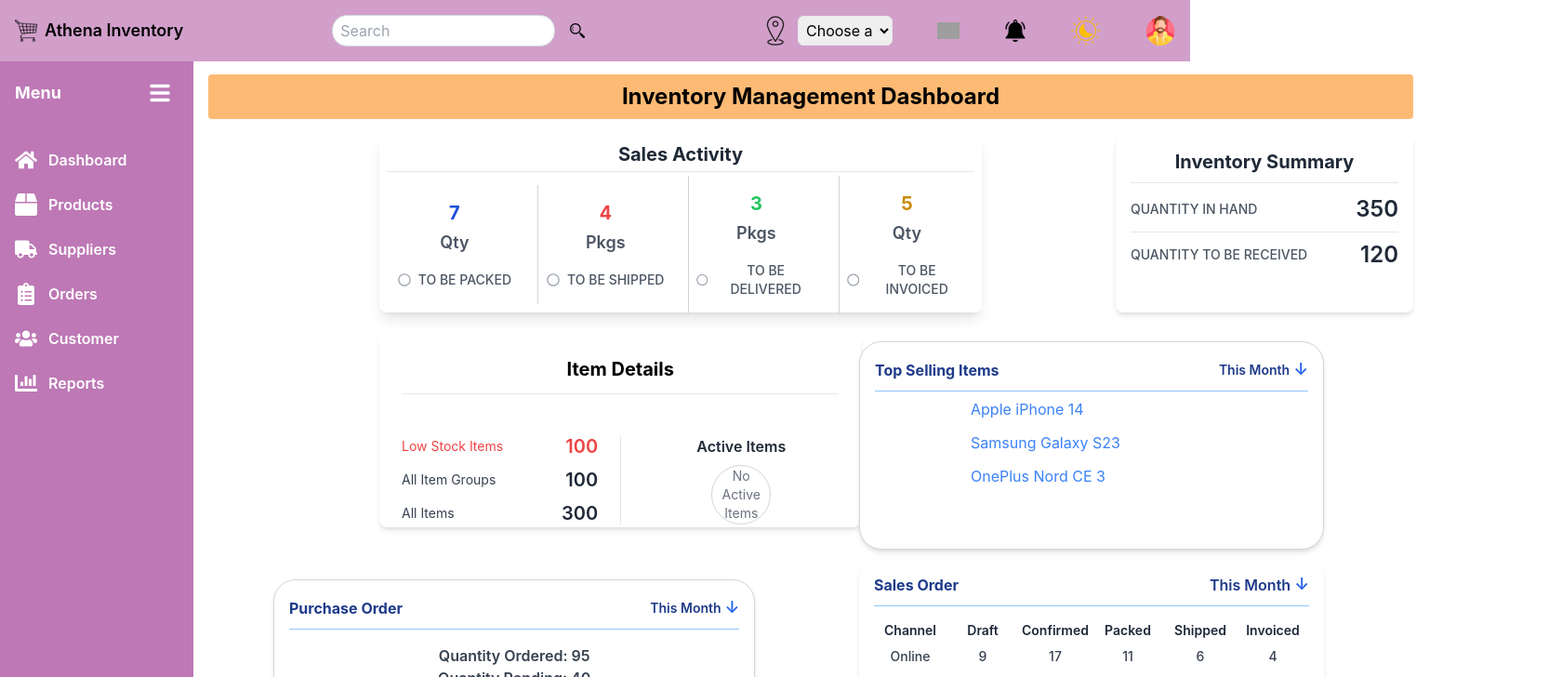
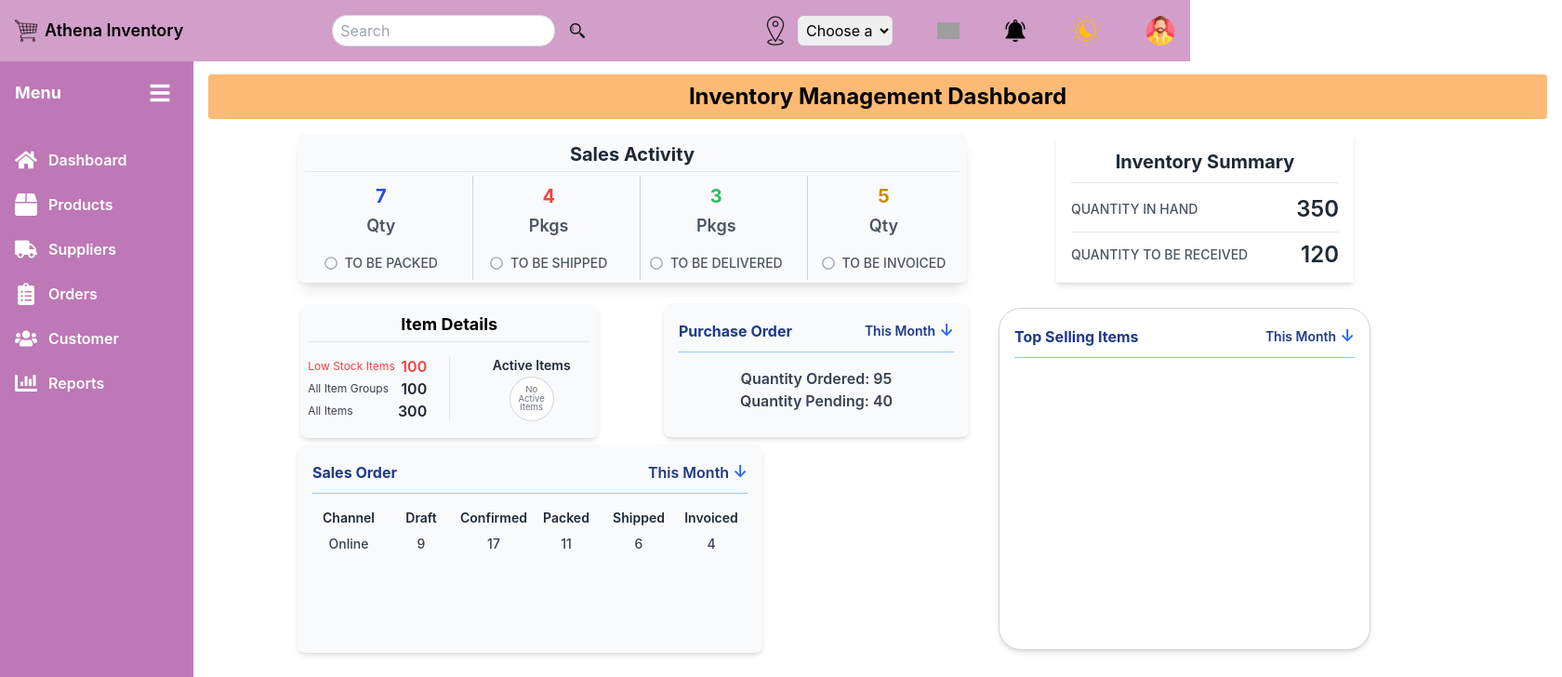
Before and after one commit to anik0103/inventory-management-system, a React (Create React App) app: page / in a window 1280 px wide. Shown: the top 728 px of the page at 93% size, 1680 px wide, since content can reach past the window. Built offline with nearby package versions, Linux system fonts and the light colour scheme; grey boxes are pictures that could not be loaded.

Commit message:
feat: Refactor dashboard components for improved layout and styling

```diff
--- a/src/Components/Dashbord/OrderStatus.js
+++ b/src/Components/Dashbord/OrderStatus.js
@@ -1,11 +1,11 @@
-import mockData from '../../asset/fakeApiResponce/mockData.json';
-
+import React from "react";
+import mockData from "../../asset/fakeApiResponce/mockData.json";
 
 const SalesOrderCard = () => {
   const sales = mockData.salesOrder;
 
   return (
-    <div className="bg-white border-gray-300 p-4 rounded-3xl shadow-md w-[500px] ml-[700px] mt-[-240px] h-56">
+    <div className="bg-gray-50 border-gray-300 p-4 rounded-lg shadow-md w-[31.25rem] ml-[6rem] mt-[-0.998rem] h-56">
       <div className="flex justify-between items-center border-b border-blue-300 pb-2 mb-4">
         <h2 className="font-bold text-blue-900">{sales.title}</h2>
         <span className="font-semibold text-blue-900 flex items-center gap-1">
@@ -14,16 +14,13 @@ const SalesOrderCard = () => {
         </span>
       </div>
 
-
       <div className="grid grid-cols-6 gap-y-2 text-center text-sm font-semibold text-slate-800">
-
         <div>Channel</div>
         <div>Draft</div>
         <div>Confirmed</div>
         <div>Packed</div>
         <div>Shipped</div>
         <div>Invoiced</div>
-
 
         <div className="text-gray-700 font-medium">{sales.channel}</div>
         <div className="text-gray-700 font-medium">{sales.draft}</div>
--- a/src/Components/Dashbord/SalesOverVew/InventorySummary.js
+++ b/src/Components/Dashbord/SalesOverVew/InventorySummary.js
@@ -1,21 +1,33 @@
-import React from 'react';
+import React from "react";
 import mockData from "../../../asset/fakeApiResponce/mockData.json";
 
 const InventorySummaryCard = () => {
+  const quantityInHand = mockData.inventorySummary?.packagesInHand || 0;
+  const quantityToBeReceived =
+    mockData.inventorySummary?.packagesToBeReceived || 0;
+
   return (
-    <div className="bg-white rounded-lg shadow-md p-4 w-[20rem] ml-[61rem] mt-[-12rem] h-[12rem]">
+    <div className="bg-gray-50rounded-lg shadow-md p-4 w-[20rem] ml-[57rem] mt-[-10rem] h-[10rem]">
       <div className="pb-2 border-b border-gray-200 mb-2">
         <h2 className="text-xl font-bold text-gray-800">Inventory Summary</h2>
       </div>
       <div className="flex flex-col">
         <div className="flex justify-between items-center py-1">
-          <span className="text-sm font-medium text-gray-600 uppercase">QUANTITY IN HAND</span>
-          <span className="text-2xl font-semibold text-gray-800">{mockData.inventorySummary.packagesInHand}</span>
+          <span className="text-sm font-medium text-gray-600 uppercase">
+            QUANTITY IN HAND
+          </span>
+          <span className="text-2xl font-semibold text-gray-800">
+            {quantityInHand}
+          </span>
         </div>
         <div className="border-b border-gray-200 my-1"></div>
         <div className="flex justify-between items-center py-1">
-          <span className="text-sm font-medium text-gray-600 uppercase">QUANTITY TO BE RECEIVED</span>
-          <span className="text-2xl font-semibold text-gray-800">{mockData.inventorySummary.packagesToBeReceived}</span>
+          <span className="text-sm font-medium text-gray-600 uppercase">
+            QUANTITY TO BE RECEIVED
+          </span>
+          <span className="text-2xl font-semibold text-gray-800">
+            {quantityToBeReceived}
+          </span>
         </div>
       </div>
     </div>
--- a/src/Components/Dashbord/SalesOverVew/SalesCards.js
+++ b/src/Components/Dashbord/SalesOverVew/SalesCards.js
@@ -1,19 +1,15 @@
-import React from 'react';
-import { FaRegCircle } from 'react-icons/fa';
+import React from "react";
+import { FaRegCircle } from "react-icons/fa";
 
 const Cards = ({ value, label, status, valueColor, labelColor }) => {
   return (
-    <div className="flex flex-col items-center py-4 px-2 flex-grow w-56">
+    <div className="flex flex-col items-center py-2 px-2 flex-grow w-80">
       {value !== undefined && (
-        <p className={`text-xl font-bold ${valueColor} mb-1`}>
-          {value}
-        </p>
+        <p className={`text-xl font-bold ${valueColor} mb-1`}>{value}</p>
       )}
 
       {label && (
-        <p className={`text-lg font-semibold ${labelColor} mb-4`}>
-          {label}
-        </p>
+        <p className={`text-lg font-semibold ${labelColor} mb-4`}>{label}</p>
       )}
 
       {status !== undefined && (
--- a/src/Components/Dashbord/SalesOverVew/SummaryCards.js
+++ b/src/Components/Dashbord/SalesOverVew/SummaryCards.js
@@ -1,15 +1,14 @@
 // SummaryCards.jsx
-import Cards from "./SalesCards"; // Assuming this is your individual metric card component
+import Cards from "./SalesCards";
 import mockData from "../../../asset/fakeApiResponce/mockData.json";
 
 const SummaryCards = () => {
   return (
-    <div className="bg-white rounded-lg shadow-lg p-2 w-2/4 ml-[11.5rem] h-[12rem]">
+    <div className="bg-gray-50 rounded-lg shadow-lg p-2 w-2/4 ml-[6rem] h-[10rem]">
       <div className="pb-1 border-b border-gray-200 mb-1">
-         <h2 className="text-xl font-bold text-gray-800">Sales Activity</h2>
+        <h2 className="text-xl font-bold text-gray-800">Sales Activity</h2>
       </div>
       <div className="flex justify-around items-center divide-x divide-gray-300 gap-4">
-
         <Cards
           value={mockData.salesActivity.packages}
           label="Qty"
--- a/src/Components/Dashbord/SalesOverview.js
+++ b/src/Components/Dashbord/SalesOverview.js
@@ -1,32 +1,40 @@
-import React from 'react';
-import mockData from '../../asset/fakeApiResponce/mockData.json';
+import React from "react";
+import mockData from "../../asset/fakeApiResponce/mockData.json";
 
 const SalesOverview = () => {
   const item = mockData.itemDetails;
 
   return (
-    <div className="bg-white rounded-lg shadow-md p-6 w-2/5  ml-[11.5rem] mt-[23px] h-[13rem]">
-      <h2 className="font-bold text-xl pb-3 mb-3 border-b border-gray-200">
+    <div className="bg-gray-50 rounded-lg shadow-md p-2 w-[20rem] ml-[6.2rem] mt-[23px] h-[9rem] flex flex-col">
+      <h2 className="font-bold text-lg pb-1 mb-1 border-b border-gray-200">
         {item.title || "Item Details"}
       </h2>
-      <div className="flex flex-grow items-center h-full">
-        <div className="w-1/2 pr-6 flex flex-col justify-center">
-          <div className="flex items-center justify-between mb-2">
-            <span className="text-sm text-red-500">Low Stock Items</span>
-            <span className="font-semibold text-xl text-red-500">{item.lowStockItems}</span>
-          </div>
-          <div className="flex items-center justify-between mb-2">
-            <span className="text-sm text-gray-700">All Item Groups</span>
-            <span className="font-semibold text-xl text-gray-800">{item.allItemGroups}</span>
+      <div className="flex flex-grow items-center">
+        <div className="w-1/2 pr-6 flex flex-col justify-evenly">
+          <div className="flex items-center justify-between">
+            <span className="text-xs text-red-500">Low Stock Items</span>
+            <span className="font-semibold text-base text-red-500">
+              {item.lowStockItems}
+            </span>
           </div>
           <div className="flex items-center justify-between">
-            <span className="text-sm text-gray-700">All Items</span>
-            <span className="font-semibold text-xl text-gray-800">{item.allItems}</span>
+            <span className="text-xs text-gray-700">All Item Groups</span>
+            <span className="font-semibold text-base text-gray-800">
+              {item.allItemGroups}
+            </span>
+          </div>
+          <div className="flex items-center justify-between">
+            <span className="text-xs text-gray-700">All Items</span>
+            <span className="font-semibold text-base text-gray-800">
+              {item.allItems}
+            </span>
           </div>
         </div>
         <div className="w-1/2 border-l border-gray-200 pl-6 flex flex-col items-center justify-center">
-          <p className="font-semibold text-gray-800 mb-2">Active Items</p>
-          <div className="w-16 h-16 rounded-full bg-white border border-gray-300 flex items-center justify-center text-gray-500 text-sm text-center p-2">
+          <p className="font-semibold text-sm text-gray-800 mb-0.5">
+            Active Items
+          </p>
+          <div className="w-12 h-12 rounded-full bg-white border border-gray-300 flex items-center justify-center text-gray-500 text-[0.6rem] leading-none text-center p-0.5">
             {item.activeItems > 0 ? item.activeItems : "No Active Items"}
           </div>
         </div>
--- a/src/Components/Dashbord/TopProducts.js
+++ b/src/Components/Dashbord/TopProducts.js
@@ -1,44 +1,22 @@
-import mockData from '../../asset/fakeApiResponce/mockData.json';
+import React from "react";
+import mockData from "../../asset/fakeApiResponce/mockData.json";
 
 const TopProducts = () => {
   return (
     <div>
-      <div className="bg-white border border-gray-300 p-4 rounded-3xl shadow-md mb-6 w-[500px] h-56 ml-[700px] mt-[-200px] ">
-
-
+      <div className="bg-white border border-gray-300 p-4 rounded-3xl shadow-md mb-6 w-[25rem] h-[23rem] ml-[53.125rem] mt-[-8.75rem]">
         <div className="flex justify-between items-center border-b border-blue-300 pb-2 mb-2">
-          <h2 className="font-bold text-base text-blue-900">Top Selling Items</h2>
+          <h2 className="font-bold text-base text-blue-900">
+            Top Selling Items
+          </h2>
           <span className="font-semibold text-blue-900 flex items-center gap-1 text-sm">
             This Month
             <span className="text-blue-600 text-lg">↓</span>
           </span>
         </div>
-
-      </div>
-      <div className="flex flex-col">
-        <div className="flex items-center justify-between mb-4">
-          <span className="text-blue-500 ml-[820px] mt-[-350px]">{mockData.topSellingItems[0].name}</span>
-        </div>
-        <div className="flex items-center justify-between mb-4">
-          <span className="text-blue-500 ml-[820px] mt-[-310px]">{mockData.topSellingItems[1].name}</span>
-        </div>
-        <div className="flex items-center justify-between mb-4">
-          <span className="text-blue-500 ml-[820px] mt-[-270px]">{mockData.topSellingItems[2].name}</span>
-        </div>
-
       </div>
     </div>
   );
 };
 
 export default TopProducts;
-
-
-
-// <div className="flex flex-col">
-//        {mockData.topSellingItems.slice(0, 3).map((item,index)=>(
-//         <div key={index}  className={`ml-[820px]  ${MarginTop[index]}`}>
-//           {item.name}
-//         </div>
-//        ))}
-//       </div>
--- a/src/Components/Dashbord/purchaseOrder.js
+++ b/src/Components/Dashbord/purchaseOrder.js
@@ -1,10 +1,13 @@
-import mockData from '../../asset/fakeApiResponce/mockData.json';
+import React from "react";
+import mockData from "../../asset/fakeApiResponce/mockData.json";
 
 const PurchaseOrder = () => {
   return (
-    <div className="bg-white border border-gray-300 p-4 rounded-3xl shadow-md mb-6 w-2/5 h-48 ml-[70px] mt-[-40px]">
+    <div className="bg-gray-50 border-gray-300 p-4 rounded-lg shadow-md mb-6 w-[20.5rem] h-[9rem] ml-[30.625rem] mt-[-24.8rem]">
       <div className="flex justify-between items-center border-b border-blue-300 pb-2 mb-4">
-        <h2 className="font-bold text-base text-blue-900">{mockData.purchaseOrder.title}</h2>
+        <h2 className="font-bold text-base text-blue-900">
+          {mockData.purchaseOrder.title}
+        </h2>
         <span className="font-semibold text-blue-900 flex items-center gap-1 text-sm">
           {mockData.purchaseOrder.timePeriod}
           <span className="text-blue-600 text-lg">↓</span>
@@ -12,8 +15,12 @@ const PurchaseOrder = () => {
       </div>
 
       <div>
-        <p className="font-semibold text-gray-700">Quantity Ordered: {mockData.purchaseOrder.quantityOrdered}</p>
-        <p className="font-semibold text-gray-700">Quantity Pending: {mockData.purchaseOrder.quantityPending}</p>
+        <p className="font-semibold text-gray-700">
+          Quantity Ordered: {mockData.purchaseOrder.quantityOrdered}
+        </p>
+        <p className="font-semibold text-gray-700">
+          Quantity Pending: {mockData.purchaseOrder.quantityPending}
+        </p>
       </div>
     </div>
   );
```
